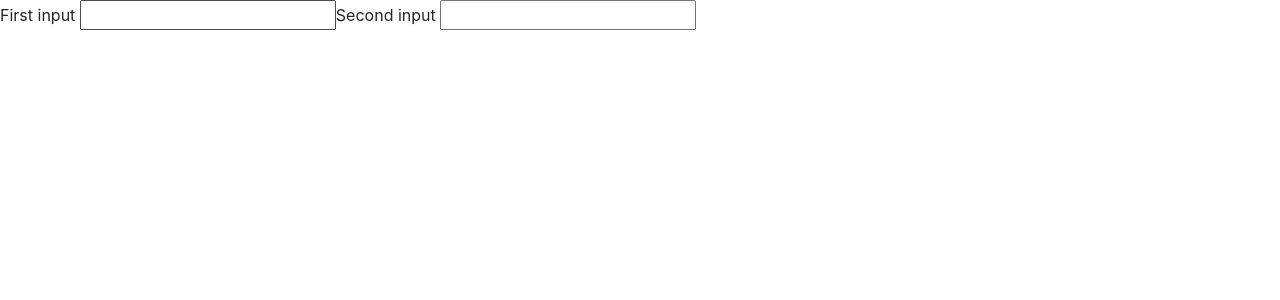
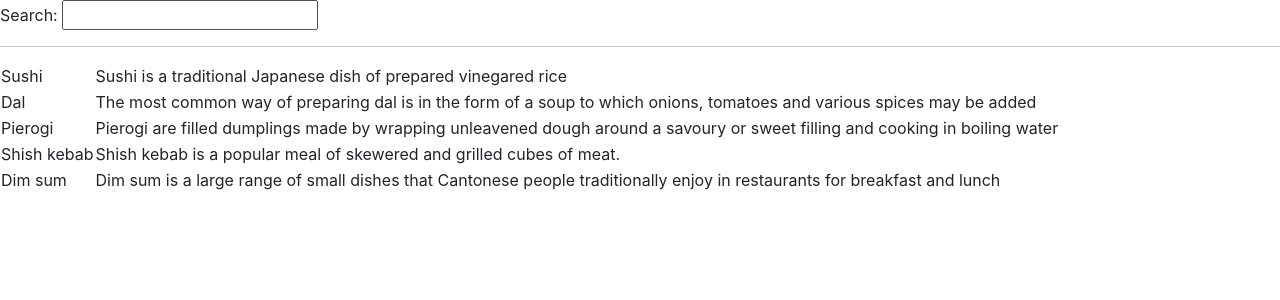
Before and after one commit to nishanmazumder/todo-react, a React (Create React App) app: page / in a window 1280 px wide. Shown: the top 300 px of the page. Built offline with nearby package versions, Linux system fonts and the light colour scheme.

Commit message:
search filter added

```diff
--- a/src/components/jsx/Accordion/App.js
+++ b/src/components/jsx/Accordion/App.js
@@ -1,28 +1,57 @@
+// import { useState } from 'react';
+
+// export default function SyncedInputs() {
+//    const [text, setText] = useState('');
+
+//    return (
+//       <>
+//          <Input label="First input" val={text} syncTxt={setText}/>
+//          <Input label="Second input" val={text} syncTxt={setText}/>
+//       </>
+//    );
+// }
+
+// function Input({ label, val, syncTxt }) {
+
+//    return (
+//       <label>
+//          {label}
+//          {' '}
+//          <input
+//             value={val}
+//             onChange={e => syncTxt(e.target.value)}
+//          />
+//       </label>
+//    );
+// }
+
 import { useState } from 'react';
 
 export default function SyncedInputs() {
+
    const [text, setText] = useState('');
 
-   console.log(text);
+   function handleChange(e) {
+      setText(e.target.value);
+   }
 
    return (
       <>
-         <Input label="First input" syncTxt={setText}/>
-         <Input label="Second input" syncTxt={setText}/>
+         <Input label="First input" value={text} onChange={handleChange}/>
+         <Input label="Second input" value={text} onChange={handleChange}/>
       </>
    );
 }
 
-function Input({ label, syncTxt }) {
-   const [text, setText] = useState('');
+function Input({ label, value, onChange }) {
 
    return (
       <label>
          {label}
          {' '}
          <input
-            value={text}
-            onChange={e => syncTxt(e.target.value)}
+            value={value}
+            onChange={onChange}
          />
       </label>
    );
--- /dev/null
+++ b/src/components/jsx/FilteringTXT/App.js
@@ -0,0 +1,46 @@
+import { useState } from 'react';
+import { foods, filterItems } from './Data';
+
+export default function FilterableList() {
+   const [query, setQuery] = useState('');
+   const results = filterItems(foods, query)
+
+   function handleChange(e) {
+      setQuery(e.target.value);
+   }
+
+   return (
+      <>
+         <SearchBar text={query} onChange={handleChange} />
+         <hr />
+         <List items={results} />
+      </>
+   );
+}
+
+function SearchBar({ text, onChange }) {
+   return (
+      <label>
+         Search:{' '}
+         <input
+            value={text}
+            onChange={onChange}
+         />
+      </label>
+   );
+}
+
+function List({ items }) {
+   return (
+      <table>
+         <tbody>
+            {items.map(food => (
+               <tr key={food.id}>
+                  <td>{food.name}</td>
+                  <td>{food.description}</td>
+               </tr>
+            ))}
+         </tbody>
+      </table>
+   );
+}
--- /dev/null
+++ b/src/components/jsx/FilteringTXT/Data.js
@@ -0,0 +1,35 @@
+export function filterItems(items, query) {
+   query = query.toLowerCase();
+
+   // indexof way
+   // return items.filter(item =>
+   //    item.name.toLowerCase().indexOf(query.toLowerCase()) !== -1)
+
+   //prototype
+   return items.filter(item =>
+      item.name.split(' ').some(word =>
+         word.toLowerCase().startsWith(query)))
+
+}
+
+export const foods = [{
+   id: 0,
+   name: 'Sushi',
+   description: 'Sushi is a traditional Japanese dish of prepared vinegared rice'
+}, {
+   id: 1,
+   name: 'Dal',
+   description: 'The most common way of preparing dal is in the form of a soup to which onions, tomatoes and various spices may be added'
+}, {
+   id: 2,
+   name: 'Pierogi',
+   description: 'Pierogi are filled dumplings made by wrapping unleavened dough around a savoury or sweet filling and cooking in boiling water'
+}, {
+   id: 3,
+   name: 'Shish kebab',
+   description: 'Shish kebab is a popular meal of skewered and grilled cubes of meat.'
+}, {
+   id: 4,
+   name: 'Dim sum',
+   description: 'Dim sum is a large range of small dishes that Cantonese people traditionally enjoy in restaurants for breakfast and lunch'
+}];
--- a/src/index.js
+++ b/src/index.js
@@ -23,7 +23,8 @@
 // import TravelPlan from "./components/jsx/Nested/App";
 // import MailClient from "./components/jsx/Multi/App";
 // import ProductTable from "./components/jsx/Product/App";
-import SyncedInputs from "./components/jsx/Accordion/App";
+// import SyncedInputs from "./components/jsx/Accordion/App";
+import FilterableList from "./components/jsx/FilteringTXT/App";
 
 import reportWebVitals from "./reportWebVitals";
 
@@ -52,7 +53,8 @@
       {/* <TravelPlan /> */}
       {/* <MailClient /> */}
       {/* {<ProductTable />} */}
-      {<SyncedInputs />}
+      {/* {<SyncedInputs />} */}
+      <FilterableList />
    </React.StrictMode>
 );
 
```
